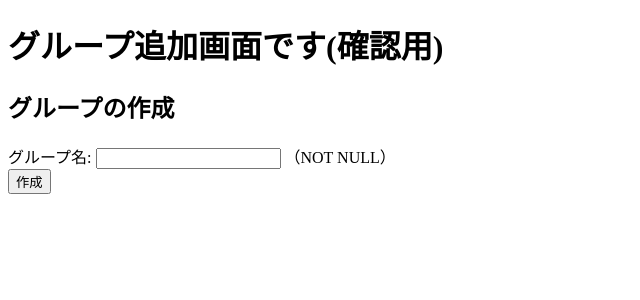
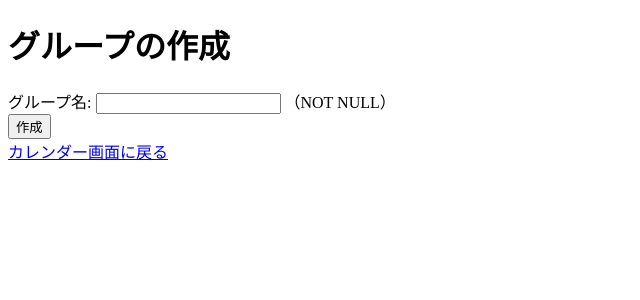
Before and after one commit to ammoil/Hisilab_teamC, a Flask app: template web/app/templates/addGroup.html in a window 1280 px wide. Shown: the top 300 px of the page, without its empty margins (0-640 px from the left). Run offline with Flask 3, Linux system fonts and the light colour scheme; the template is opened without the code that fills it, so the values that code supplies are empty.

Commit message:
addGroup.htmlの完成とグループ作成機能の追加
addGroup.htmlの完成版です。
calendar.htmlにグループ追加画面へ移動するためのボタンを追加しました。
app.pyにグループ追加画面へ進む機能と、作成ボタンが押されたときの処理を追加しました。
db.pyにグループを作成する機能を追加しました。

```diff
--- a/web/app/app.py
+++ b/web/app/app.py
@@ -4,6 +4,7 @@ from flask import Flask, render_template, request, session, redirect
 from .db import get_users
 from .db import get_groupsschedule
 from .db import get_groupssetting, get_groupsschedule_by_group_id
+from .db import groupssetting
 
 def create_app():
     app = Flask(__name__)
@@ -20,9 +21,25 @@ def create_app():
     def groupsschedule():
         return get_groupsschedule() #URL変える
 
-    @app.route('/groupssetting')
-    def groupssetting():
-        return get_groupssetting() #URL変える
+    # グループ追加画面に進む
+    @app.route('/add_group')
+    def add_group():
+        return render_template('addGroup.html')
+
+    # グループ名が入力されて作成ボタンが押された場合の処理
+    @app.route('/groupssetting',methods=['POST'])
+    def groupSsetting():
+        if request.method == 'POST':
+            group_name = request.form['group_name'] # フォームから送信されたグループ名を取得
+            groupssetting(group_name)   # グループを作成するgroupssetting関数の呼び出し
+            # データを更新するために、"my_dict"にスケジュールとグループ名を入れる
+            my_dict = {
+                'events': get_groupsschedule(),
+                'groups':get_groupssetting()
+            }
+            return render_template('calendar.html', my_dict=my_dict) # "my_dict"の情報をカレンダー画面に渡す
+        else :  # 例外処理
+            return "グループの作成に失敗しました。"
 
     @app.route('/events')
     def events():
--- a/web/app/templates/addGroup.html
+++ b/web/app/templates/addGroup.html
@@ -6,24 +6,24 @@
     <title>addGroup</title>
 </head>
 <body>
-    <h1>グループ追加画面です(確認用)</h1>
 
-    <div class="container">
-    <h2>グループの作成</h2>
+    <h1>グループの作成</h1>
 
     <!-- グループ作成フォーム -->
-    <form id="groupForm">
+    <form method="post" action="/groupssetting">
         <div class="form-group">
-            <label for="groupName">グループ名:</label>
-            <input type="text" id="groupName" name="groupName" required>
+            <label for="group_name">グループ名:</label>
+            <input type="text" id="group_name" name="group_name" required>
             <a>（NOT NULL）<a>
             <!--　required：フォームで入力必須であることを指定する-->
         </div>
-        <div class="form-group">
+        <div class="create-button">
             <button type="submit">作成</button>
         </div>
     </form>
-    <div id="result"></div>
+    <div class="return-page">
+        <a href="{{ url_for('calendar') }}">カレンダー画面に戻る</a>
+    </div>
 
 </body>
 </html>
--- a/web/app/templates/calendar.html
+++ b/web/app/templates/calendar.html
@@ -44,6 +44,8 @@
         </script>
     </body>
 
+    <a href="/add_group">グループを作成する</a>
+
 </body>
 </html>
 
```
Also changed, not shown: web/app/db.py (+13 -0 lines).
